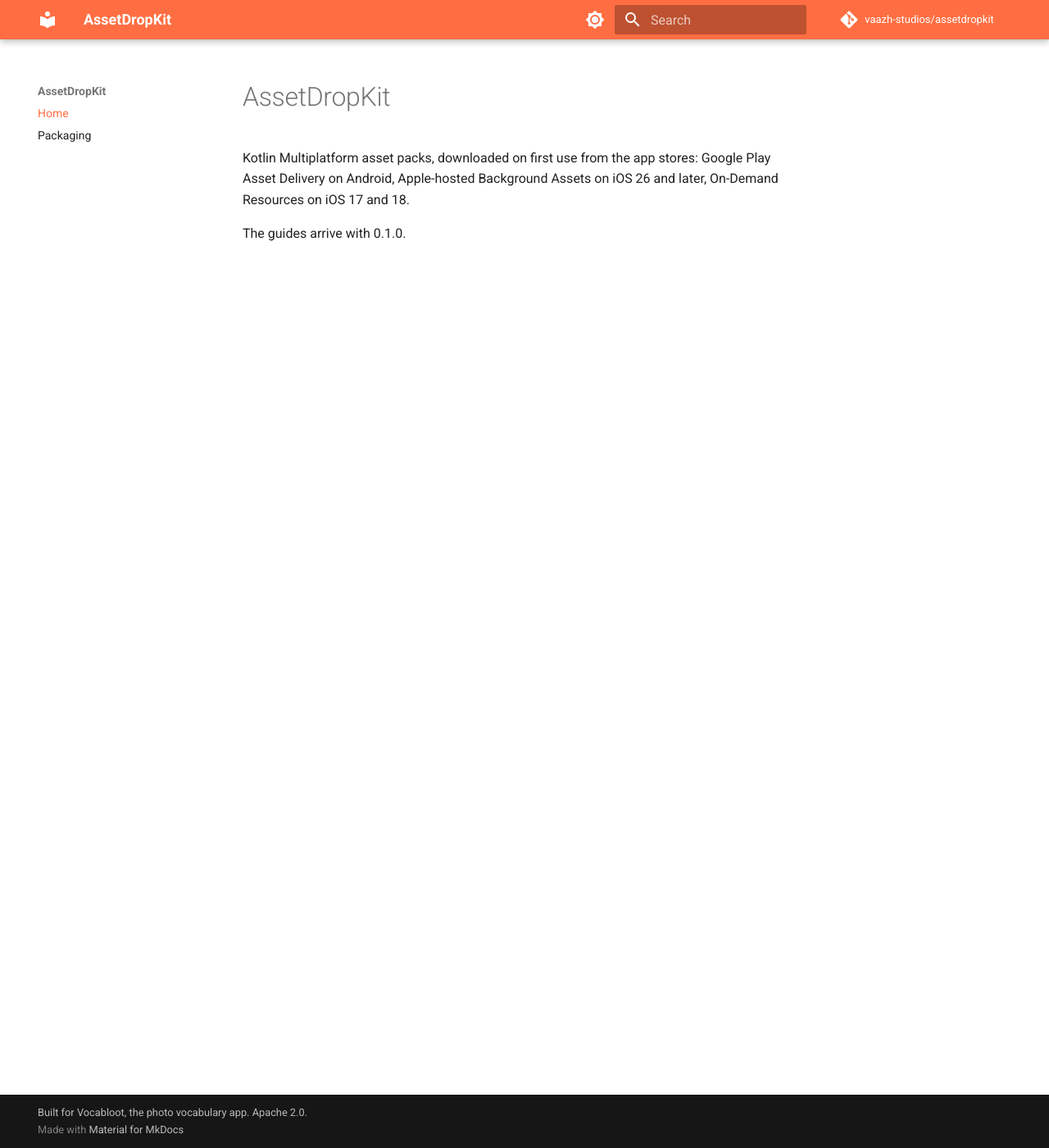
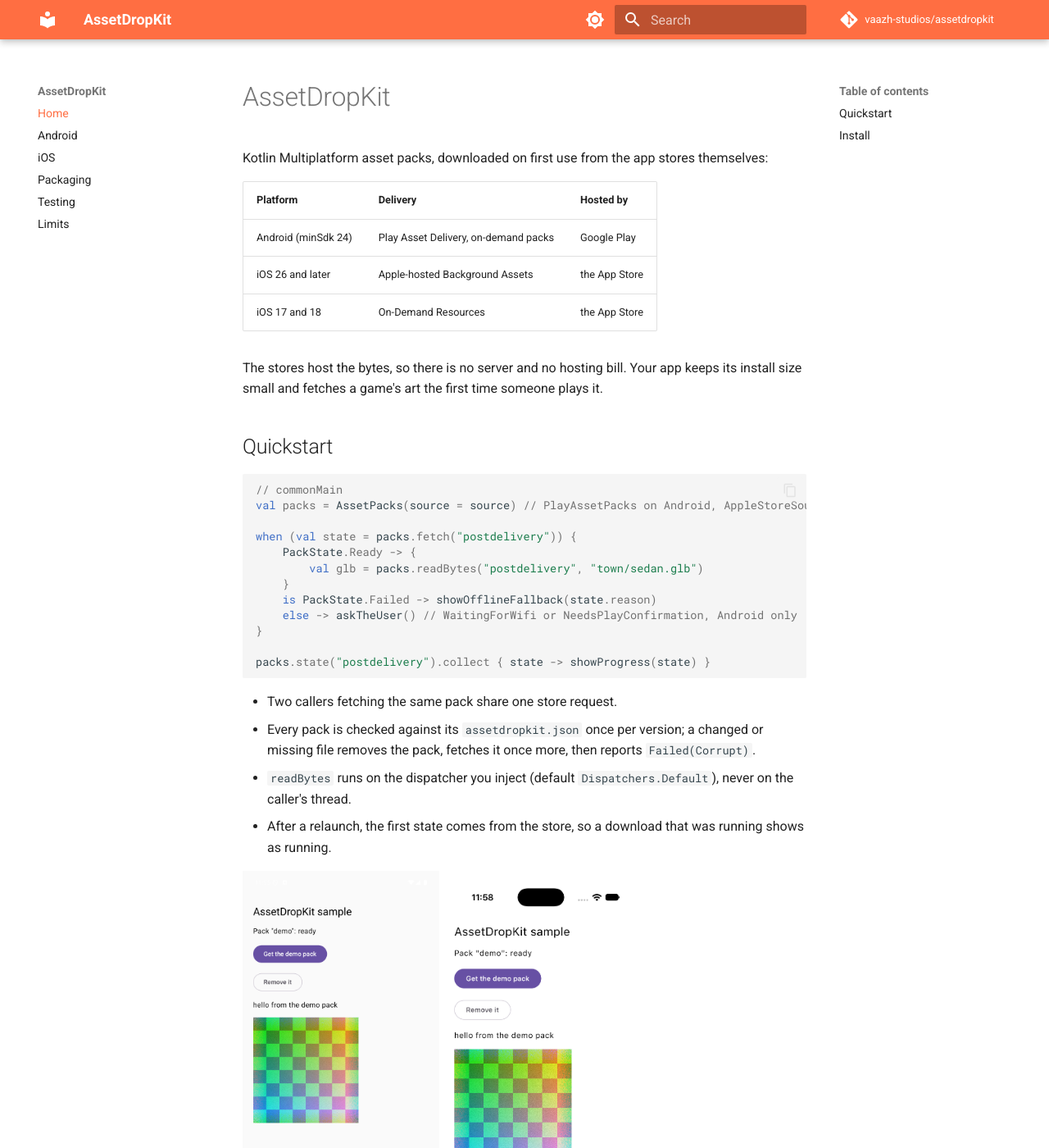
Before and after one commit to vaazh-studios/assetdropkit, an MkDocs documentation site: the page built from docs/index.md, in a window 1280 px wide and 1400 px high. Shown: the whole window at 82% size. Built offline with MkDocs 1.6.1 and Material for MkDocs 9.7.7, drawn with Linux system fonts in a browser that asks for light colours; comment, search, counter and statistics services are not loaded; some of the changed text lies outside the part shown.

Commit message:
docs: AssetDropKit site
Co-Authored-By: Claude Opus 5.5 <noreply@anthropic.com>

````diff
--- a/docs/index.md
+++ b/docs/index.md
@@ -1,5 +1,48 @@
 # AssetDropKit
 
-Kotlin Multiplatform asset packs, downloaded on first use from the app stores: Google Play Asset Delivery on Android, Apple-hosted Background Assets on iOS 26 and later, On-Demand Resources on iOS 17 and 18.
+Kotlin Multiplatform asset packs, downloaded on first use from the app stores themselves:
 
-The guides arrive with 0.1.0.
+| Platform | Delivery | Hosted by |
+| --- | --- | --- |
+| Android (minSdk 24) | Play Asset Delivery, on-demand packs | Google Play |
+| iOS 26 and later | Apple-hosted Background Assets | the App Store |
+| iOS 17 and 18 | On-Demand Resources | the App Store |
+
+The stores host the bytes, so there is no server and no hosting bill. Your app keeps its install
+size small and fetches a game's art the first time someone plays it.
+
+## Quickstart
+
+```kotlin
+// commonMain
+val packs = AssetPacks(source = source) // PlayAssetPacks on Android, AppleStoreSource on iOS
+
+when (val state = packs.fetch("postdelivery")) {
+    PackState.Ready -> {
+        val glb = packs.readBytes("postdelivery", "town/sedan.glb")
+    }
+    is PackState.Failed -> showOfflineFallback(state.reason)
+    else -> askTheUser() // WaitingForWifi or NeedsPlayConfirmation, Android only
+}
+
+packs.state("postdelivery").collect { state -> showProgress(state) }
+```
+
+- Two callers fetching the same pack share one store request.
+- Every pack is checked against its `assetdropkit.json` once per version; a changed or missing file removes the pack, fetches it once more, then reports `Failed(Corrupt)`.
+- `readBytes` runs on the dispatcher you inject (default `Dispatchers.Default`), never on the caller's thread.
+- After a relaunch, the first state comes from the store, so a download that was running shows as running.
+
+![The sample on Android after the demo pack arrived](assets/sample-android-ready.png){ width="240" }
+![The sample on iOS after the demo pack arrived](assets/sample-ios-ready.png){ width="240" }
+
+## Install
+
+```kotlin
+// shared module
+commonMain.dependencies { api("com.vocabloot:assetdropkit:0.1.0") }
+commonTest.dependencies { implementation("com.vocabloot:assetdropkit-test:0.1.0") }
+```
+
+The Apple side is a Swift package: add `https://github.com/vaazh-studios/assetdropkit` in Xcode.
+Then follow [Android](android.md), [iOS](ios.md) and [Packaging](packaging.md).
--- a/mkdocs.yml
+++ b/mkdocs.yml
@@ -21,6 +21,11 @@ markdown_extensions:
   - pymdownx.superfences
   - pymdownx.highlight
   - toc: { permalink: true }
+  - attr_list
 nav:
   - Home: index.md
+  - Android: android.md
+  - iOS: ios.md
   - Packaging: packaging.md
+  - Testing: testing.md
+  - Limits: limits.md
````
Also changed, not shown: README.md (+27 -2 lines), docs/android.md (added, +50 -0 lines), docs/ios.md (added, +48 -0 lines), docs/limits.md (added, +8 -0 lines), docs/testing.md (added, +27 -0 lines).
